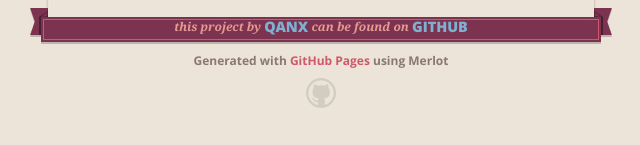
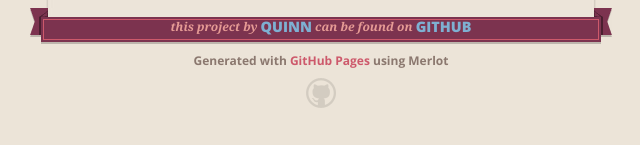
Before and after one commit to qanx/singapore-olympiad, a plain HTML site: page index.html in a window 1280 px wide. Shown: the part 2700-2845 px from the top of the page, 319-959 px from the left. Drawn offline with nearby package versions, Linux system fonts and the light colour scheme.

Commit message:
Fixed name

```diff
--- a/index.html
+++ b/index.html
@@ -158,7 +158,7 @@ Bernard: knows day</p>
       <footer>
         <span class="ribbon-outer">
           <span class="ribbon-inner">
-            <p>this project by <a href="https://github.com/qanx">qanx</a> can be found on <a href="https://github.com/qanx/singapore-olympiad">GitHub</a></p>
+            <p>this project by <a href="https://github.com/qanx">quinn</a> can be found on <a href="https://github.com/qanx/singapore-olympiad">GitHub</a></p>
           </span>
           <span class="left-tail"></span>
           <span class="right-tail"></span>
```
